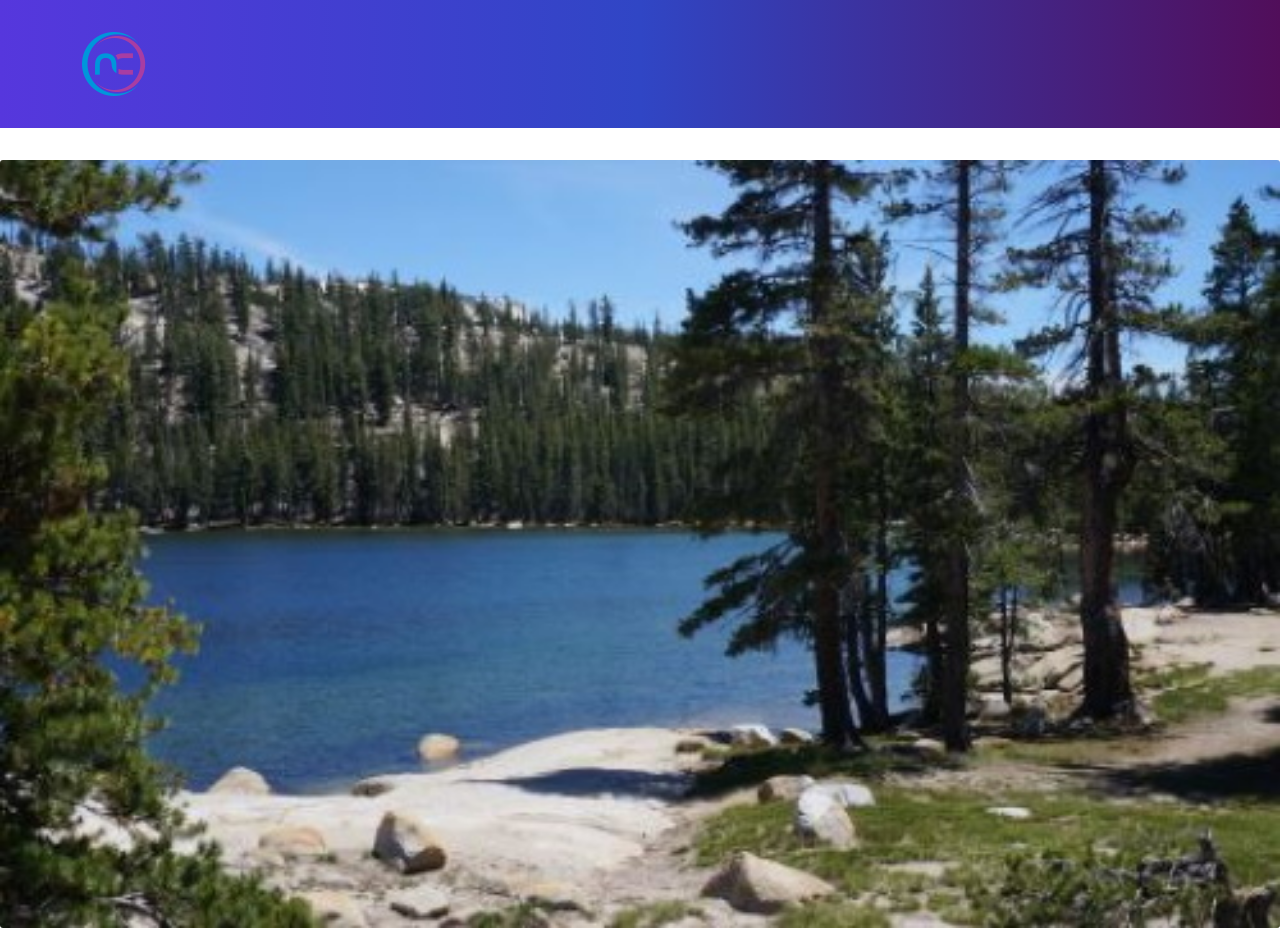
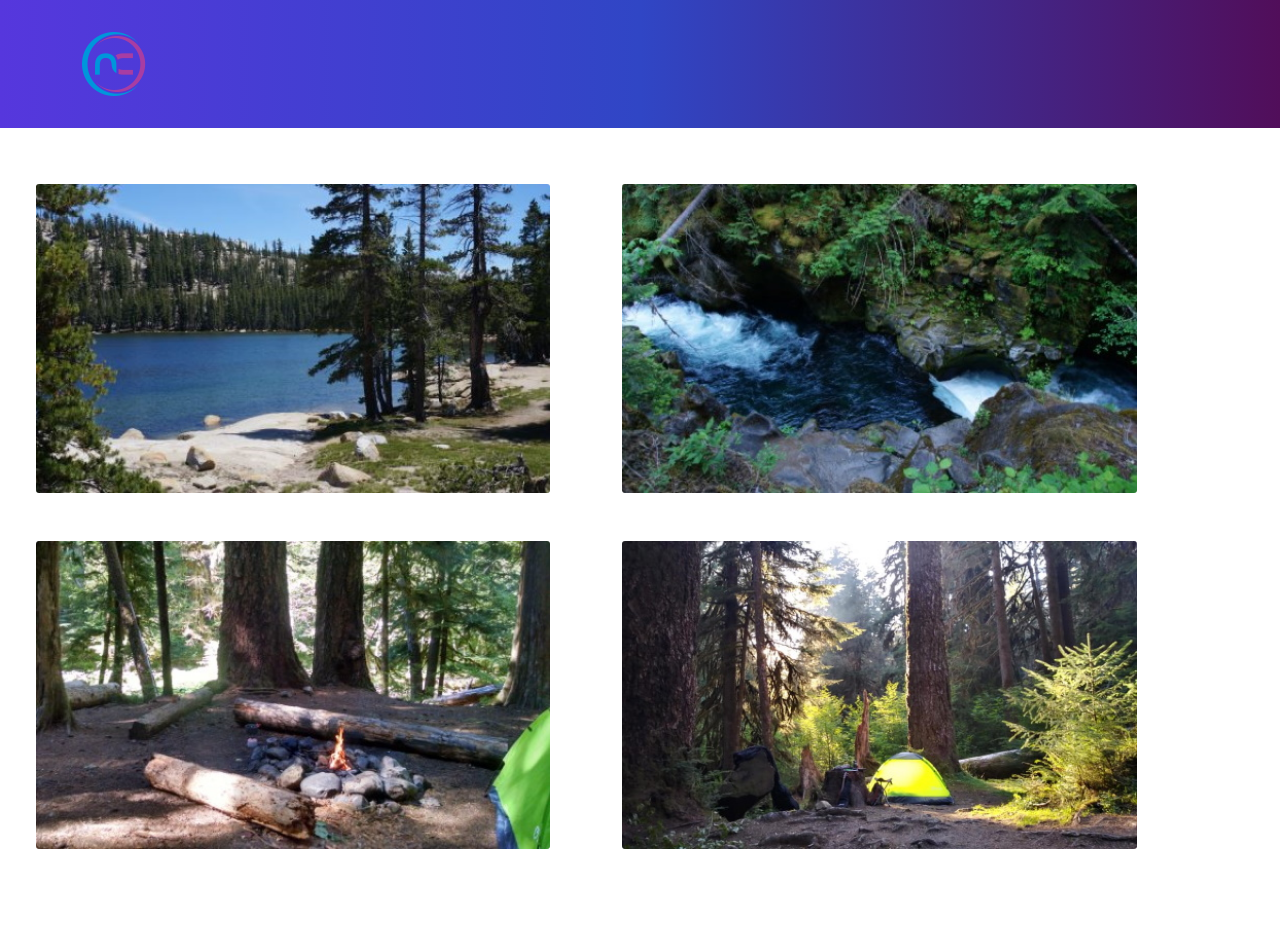
Before and after one commit to KarolO1998/react-nucampsite, a React (Create React App) app: page / in a window 1280 px wide. After the commit the page ends 873 px from the top, so only its background shows below. Built offline with nearby package versions, Linux system fonts and the light colour scheme.

Commit message:
task 2 pt 2

```diff
--- a/src/App.js
+++ b/src/App.js
@@ -2,8 +2,7 @@ import React from "react";
 import { Container, Navbar, NavbarBrand } from "reactstrap";
 import NucampLogo from "./app/assets/img/logo.png";
 import "./App.css";
-import CampsiteCard from "./features/campsites/CampsiteCard.js";
-import { CAMPSITES } from "./app/shared/CAMPSITES";
+import CampsitesList from "./features/campsites/CampsitesList.js";
 
 function App() {
   return (
@@ -15,7 +14,7 @@ function App() {
           </NavbarBrand>
         </Container>
       </Navbar>
-      <CampsiteCard campsite={CAMPSITES[0]} />
+      <CampsitesList />
     </div>
   );
 }
```
